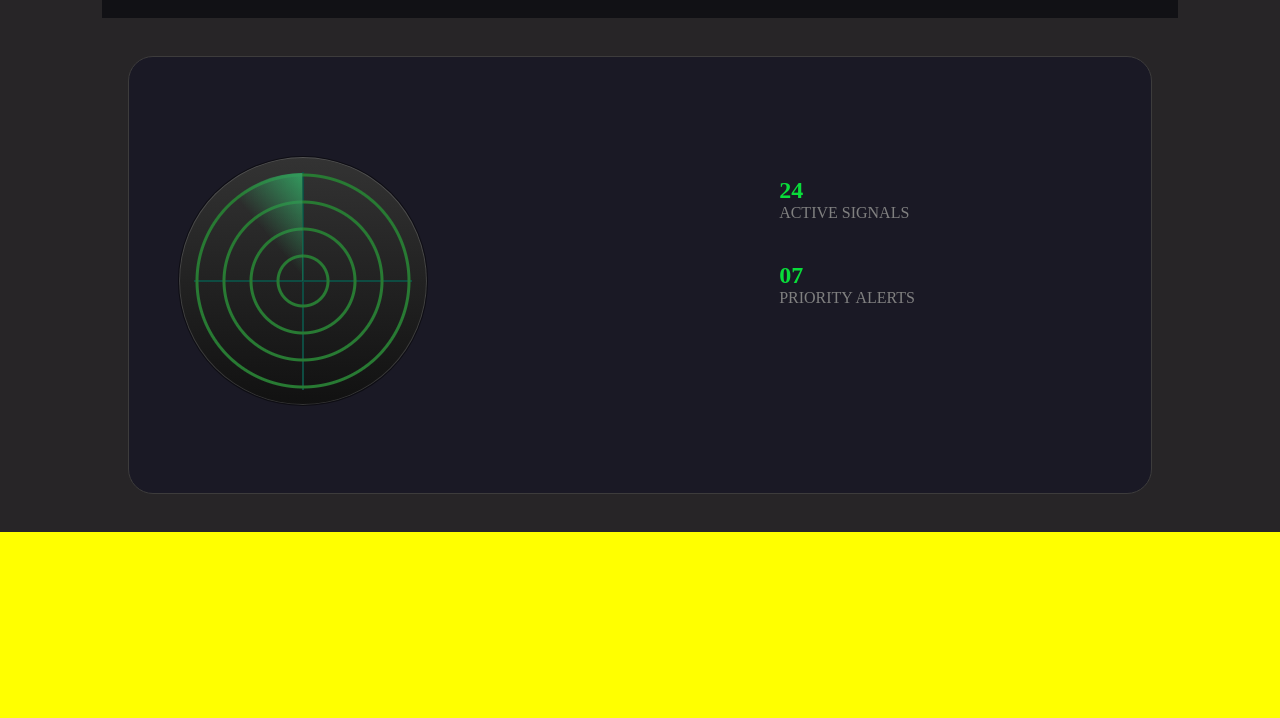
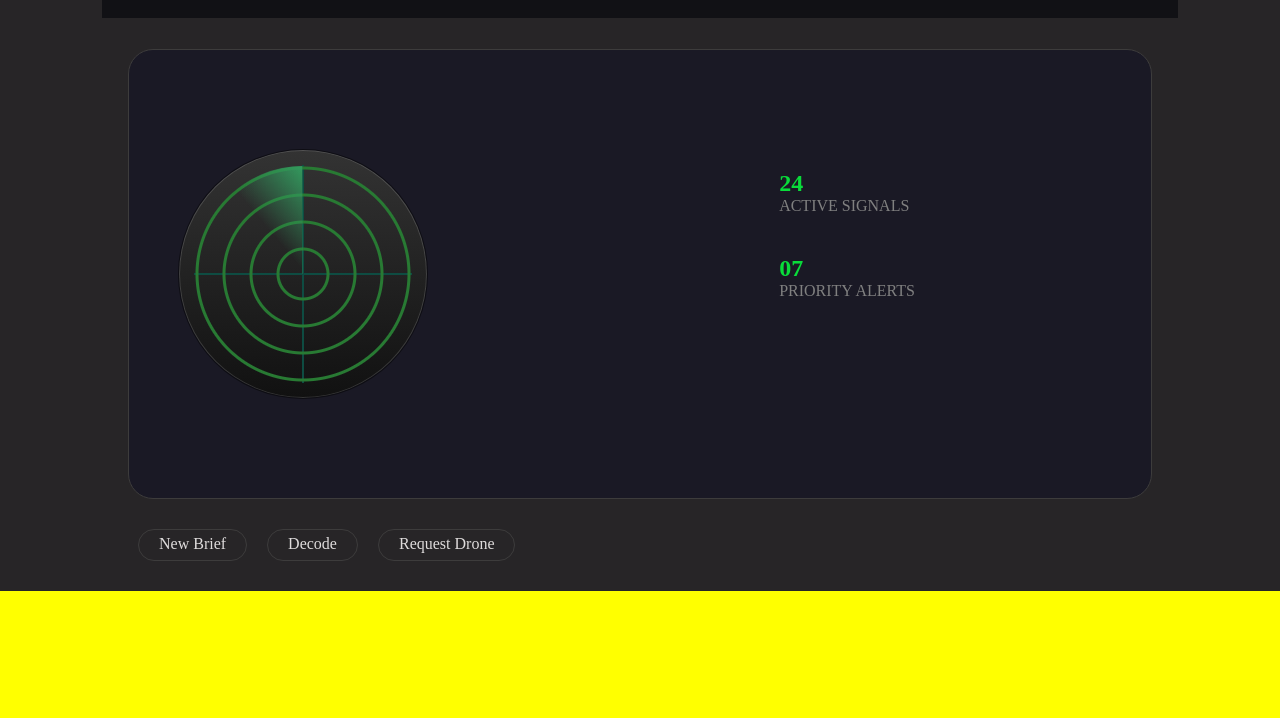
Before and after one commit to Or200/MilitaryIntelligenceMobileApp, a plain HTML site: page index.html in a window 1280 px wide. Shown: the part 82-800 px from the top of the page. Drawn offline with Linux system fonts and the light colour scheme.

Commit message:
section2 + fixes

```diff
--- a/index.html
+++ b/index.html
@@ -30,7 +30,17 @@
         </div>
         <div></div>
       </section>
-      <section class="section2"></section>
+      <section class="section2">
+        <div>
+          <span>New Brief</span>
+        </div>
+        <div>
+          <span>Decode</span>
+        </div>
+        <div>
+          <span>Request Drone</span>
+        </div>
+      </section>
       <section class="section3"></section>
       <section class="section4"></section>
       <footer class="footer"></footer>
--- a/style.css
+++ b/style.css
@@ -10,9 +10,9 @@ html {
 .parent {
   display: grid;
   grid-template-columns: 1fr;
-  grid-template-rows: 100px 300px 100px 200px 100px 150px;
+  grid-template-rows: 100px 450px 30px 200px 100px 150px;
   grid-column-gap: 0px;
-  grid-row-gap: 4%;
+  grid-row-gap: 3%;
 }
 
 .header {
@@ -53,7 +53,7 @@ html {
 }
 
 .section1 {
-  grid-area: 2 / 1 / 4 / 2;
+  grid-area: 2 / 1 / 3 / 2;
   margin-left: 10%;
   margin-right: 10%;
   background: #1a1925;
@@ -65,16 +65,16 @@ html {
   border: rgb(61, 60, 60) solid 1px;
 }
 
-.radar-part2 div{
-    padding: 20px;
+.radar-part2 div {
+  padding: 20px;
 }
 
-.radar-part2 h2{
-    color: #09dc3a;
+.radar-part2 h2 {
+  color: #09dc3a;
 }
 
-.radar-part2 span{
-    color: gray;
+.radar-part2 span {
+  color: gray;
 }
 
 .radar,
@@ -131,21 +131,35 @@ html {
   }
 }
 
+.section2 {
+  display: flex;
+  grid-area: 3 / 1 / 4 / 2;
+  margin-left: 10%;
+  margin-right: 10%;
+  align-items: center;
+}
 
-.section2 {
+.section2 div {
+  margin: 10px;
+  padding: 5px;
+  border: rgb(61, 60, 60) solid 1px;
+  border-radius: 50px;
+  padding-left: 20px;
+  padding-right: 20px;
+  color: rgb(223, 220, 220);
+  height: 20px;
+}
+
+.section3 {
   grid-area: 4 / 1 / 5 / 2;
   background: yellow;
 }
 
-.section3 {
+.section4 {
   grid-area: 5 / 1 / 6 / 2;
   background: yellow;
 }
-.section4 {
+.footer {
   grid-area: 6 / 1 / 7 / 2;
   background: yellow;
 }
-.footer {
-  grid-area: 7 / 1 / 8 / 2;
-  background: yellow;
-}
```
